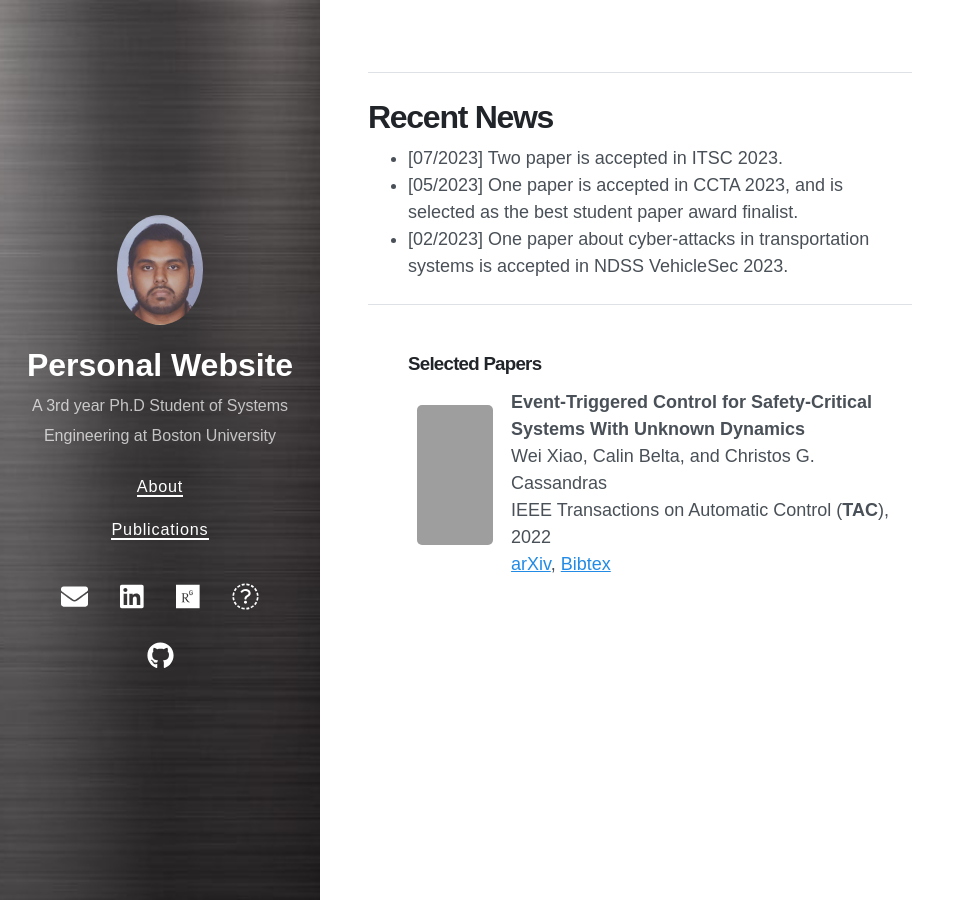
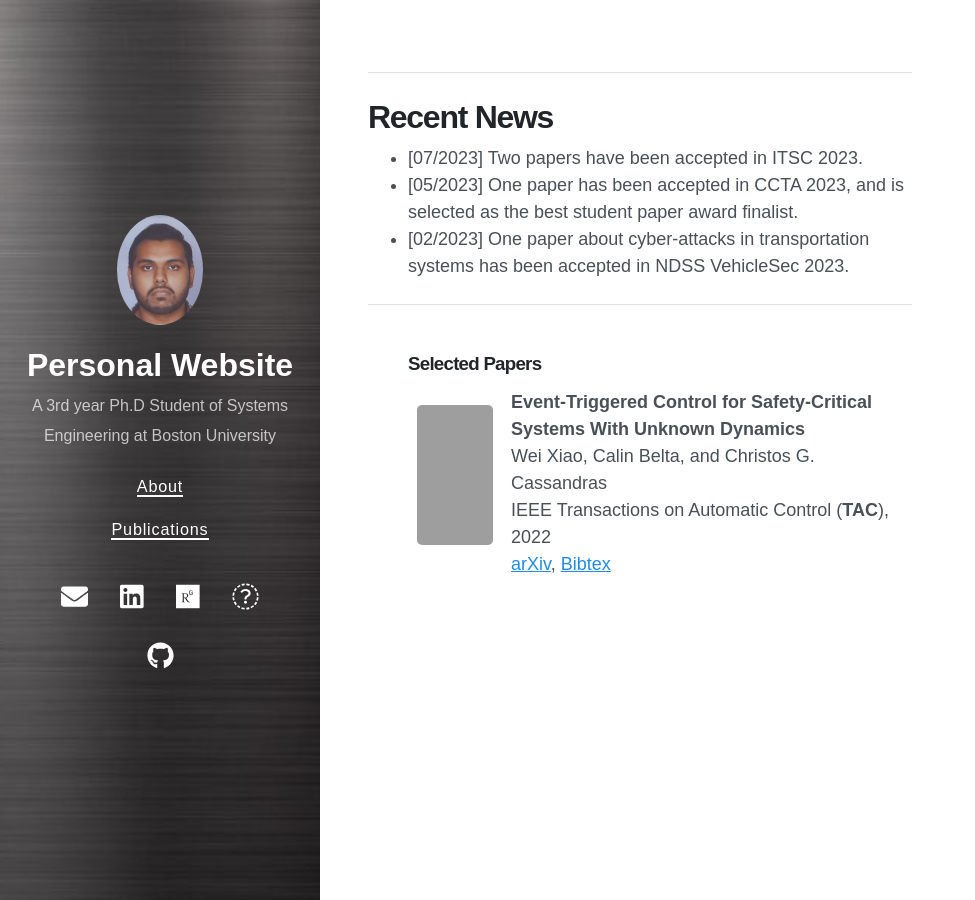
Before and after one commit to SabbirAhmad26/sabbirahmad26.github.io, a Jekyll site: the page built from README.md, in a window 1280 px wide and 900 px high, cut to the strip 0-900 px from the top of the window. Shown: the whole strip, without its empty margins (0-975 px from the left). Built offline with Jekyll 4.4.1, drawn with Linux system fonts in a browser that asks for light colours; nearby versions of some CDN libraries; our own code applies the rules of GitHub Pages for plain Markdown files; grey boxes are pictures that could not be loaded.

Commit message:
Update home.html

```diff
--- a/_layouts/home.html
+++ b/_layouts/home.html
@@ -12,9 +12,9 @@
              <!--div class="content"-->
        <div class="scroll">
     <ul>
-      <li> [07/2023] Two paper is accepted in ITSC 2023.  </li>
-      <li> [05/2023] One paper is accepted in CCTA 2023, and is selected as the best student paper award finalist.  </li>
-      <li> [02/2023] One paper about cyber-attacks in transportation systems is accepted in NDSS VehicleSec 2023.  </li>
+      <li> [07/2023] Two papers have been accepted in ITSC 2023.  </li>
+      <li> [05/2023] One paper has been accepted in CCTA 2023, and is selected as the best student paper award finalist.  </li>
+      <li> [02/2023] One paper about cyber-attacks in transportation systems has been accepted in NDSS VehicleSec 2023.  </li>
     </ul>
              </div>
            </div>
```
